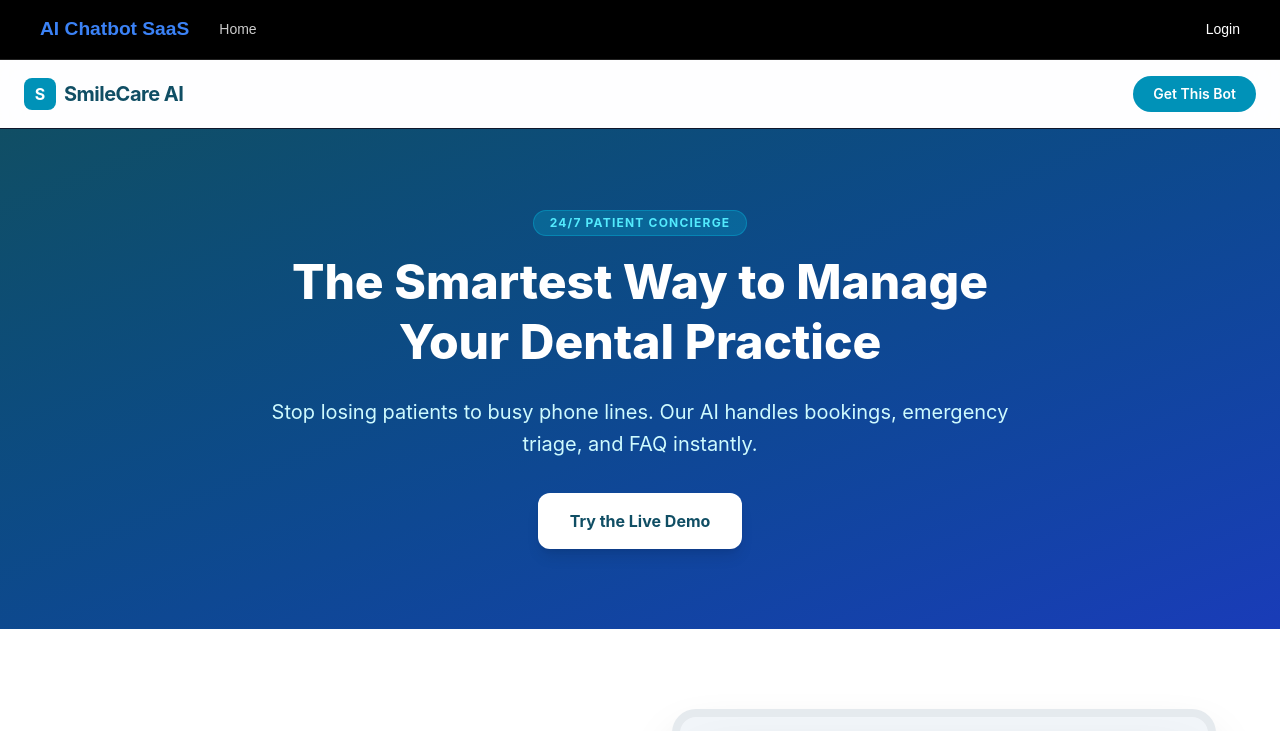
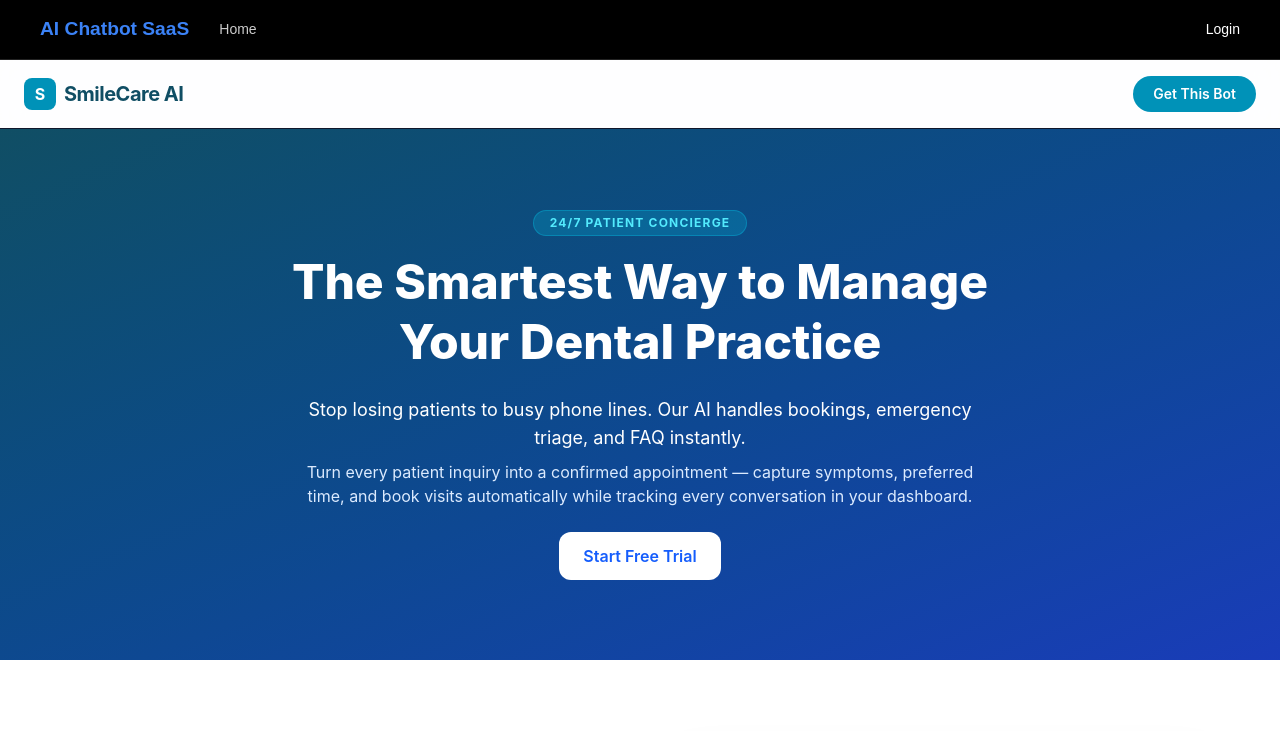
Before and after one commit to snapcartgo/ai-chatbot-saas, a Next.js app: page /demos/dentist in a window 1280 px wide. Shown: the top 731 px of the page. Built offline with nearby package versions, Linux system fonts and the light colour scheme; no server answers; the database is empty.

Commit message:
updated demo3

```diff
--- a/app/demos/dentist/page.tsx
+++ b/app/demos/dentist/page.tsx
@@ -32,15 +32,20 @@ export default function DentistDemo() {
           <h1 className="text-5xl font-extrabold mb-6 leading-tight">
             The Smartest Way to Manage Your Dental Practice
           </h1>
-          <p className="text-cyan-100 text-xl mb-8 leading-relaxed">
-            Stop losing patients to busy phone lines. Our AI handles bookings,
-            emergency triage, and FAQ instantly.
+          <p className="text-lg text-white mt-3 max-w-2xl mx-auto">
+            Stop losing patients to busy phone lines. Our AI handles bookings, emergency triage, and FAQ instantly.
           </p>
-          <div className="flex flex-col sm:flex-row gap-4 justify-center">
-            <a href="#demo" className="bg-white text-cyan-900 px-8 py-4 rounded-xl font-bold shadow-lg hover:bg-cyan-50 transition-all">
-              Try the Live Demo
-            </a>
-          </div>
+
+          <p className="text-md text-blue-100 mt-2 max-w-2xl mx-auto">
+            Turn every patient inquiry into a confirmed appointment — capture symptoms, preferred time, and book visits automatically while tracking every conversation in your dashboard.
+          </p>
+
+          <button
+            onClick={() => router.push("/signup")}
+            className="mt-6 bg-white text-blue-600 px-6 py-3 rounded-xl font-semibold hover:bg-blue-50 transition"
+          >
+            Start Free Trial
+          </button>
         </div>
       </section>
 
--- a/app/demos/real-estate/page.tsx
+++ b/app/demos/real-estate/page.tsx
@@ -50,11 +50,15 @@ export default function RealEstateDemo() {
 
       {/* CHATBOT */}
       <section className="p-10 bg-gray-100 text-center">
-        <h2 className="text-2xl font-bold mb-3">
+        <h2 className="text-2xl font-bold mb-2">
           Find Properties Instantly 🏠
         </h2>
 
-        <p className="text-gray-600 mb-6">
+        <p className="text-gray-600 mb-3 max-w-xl mx-auto">
+          Turn every property inquiry into a qualified buyer — capture budget, preferences, and schedule site visits automatically, while tracking every conversation in your dashboard.
+        </p>
+
+        <p className="text-gray-500 mb-6">
           Chat with AI to get matching properties & schedule visits
         </p>
 
--- a/app/demos/salon/page.tsx
+++ b/app/demos/salon/page.tsx
@@ -50,11 +50,15 @@ export default function SalonDemo() {
 
       {/* CHATBOT */}
       <section className="p-10 bg-gray-100 text-center">
-        <h2 className="text-2xl font-bold mb-3">
+        <h2 className="text-2xl font-bold mb-2">
           Book Appointment Instantly 💇
         </h2>
 
-        <p className="text-gray-600 mb-6">
+        <p className="text-gray-700 mb-3 max-w-xl mx-auto">
+          Turn every client message into a confirmed booking — capture service preferences, preferred time, and auto-schedule appointments while tracking every conversation in your dashboard.
+        </p>
+
+        <p className="text-gray-500 mb-6">
           Chat with AI and book your slot in seconds
         </p>
 
```
